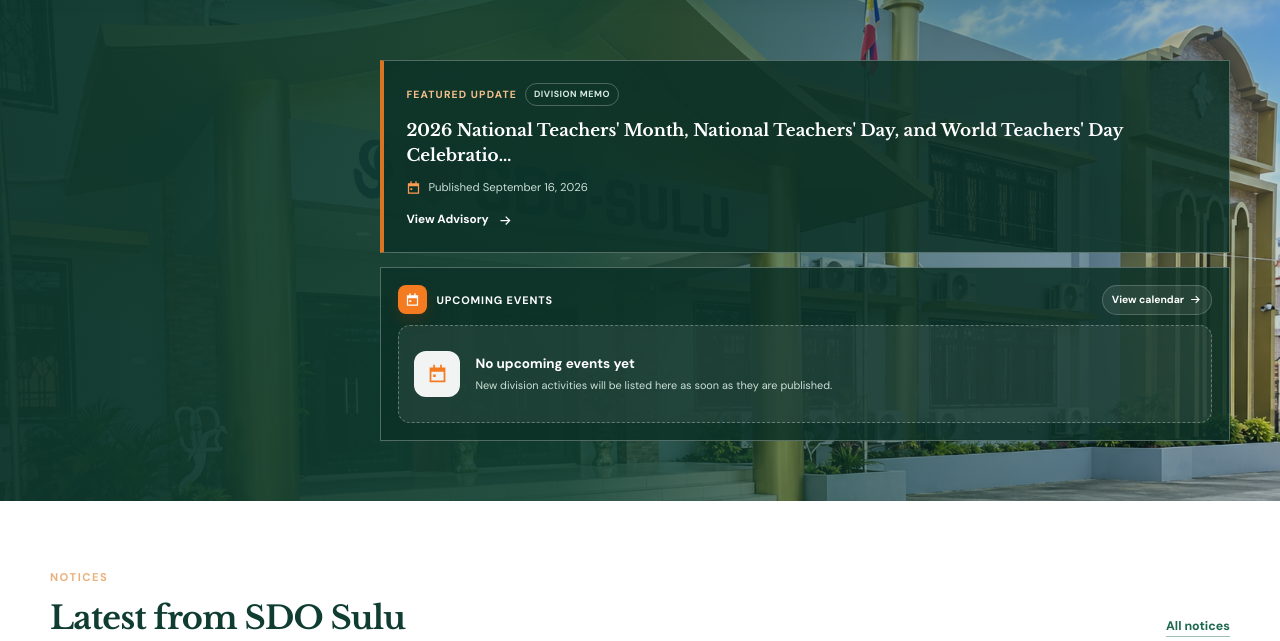
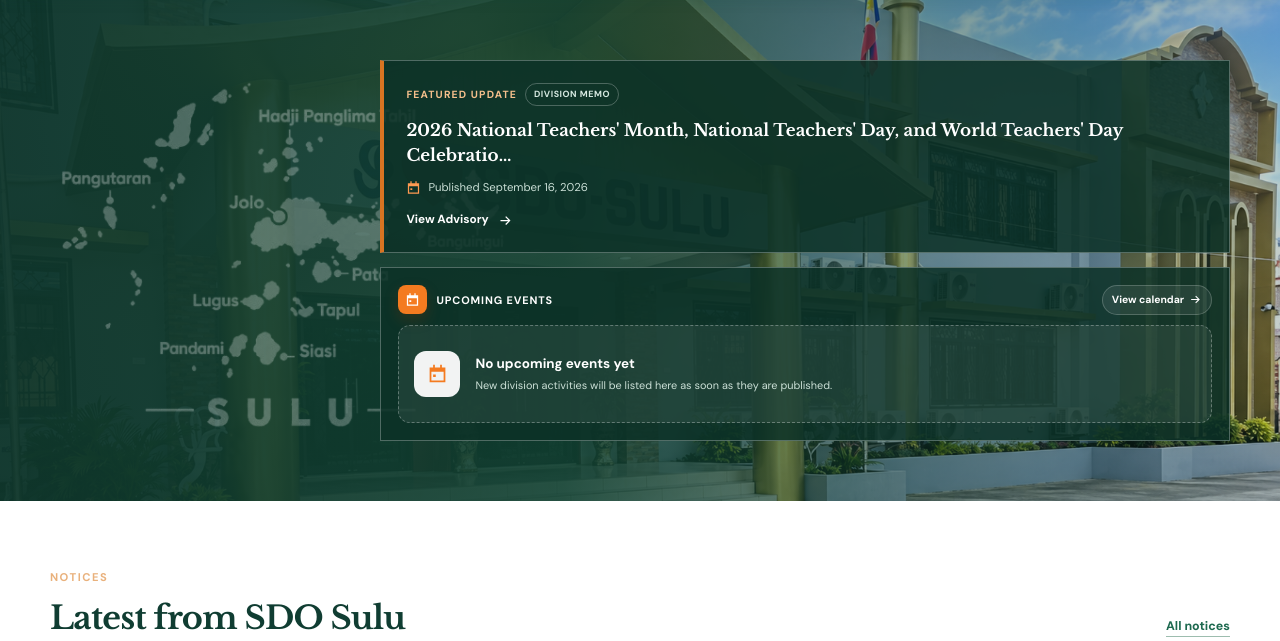
Before and after one commit to abdulkadiljhonardz-byte/sdo-sulu-website, a Django app: page / in a window 1280 px wide. Shown: the part 126-767 px from the top of the page. Run offline with Django 5.2, Linux system fonts and the light colour scheme; data comes from the database, SQL or seed files in the repository; data that the repository does not hold is empty; some libraries are stand-ins or nearby versions.

Commit message:
Restore homepage map on left side

```diff
--- a/static/css/human-design.css
+++ b/static/css/human-design.css
@@ -45,7 +45,7 @@ a, button { transition-duration: 140ms; }
   clip-path: none;
 }
 .masthead-lines::before, .home-masthead::after { display: none; }
-.masthead-map { display: none; }
+.masthead-map { display: block; }
 .portal-hero {
   position: relative;
   z-index: 3;
--- a/templates/base/base.html
+++ b/templates/base/base.html
@@ -43,7 +43,7 @@
   <link rel="stylesheet" href="{% static 'css/home-enhancements.css' %}?v=20260917.5">
   <link rel="stylesheet" href="{% static 'css/mobile-nav.css' %}?v=20260917.5">
   <link rel="stylesheet" href="{% static 'css/header-enhancements.css' %}?v=20260917.1">
-  <link rel="stylesheet" href="{% static 'css/human-design.css' %}?v=20260919.2">
+  <link rel="stylesheet" href="{% static 'css/human-design.css' %}?v=20260919.3">
 </head>
 <body>
   <a href="#main" class="skip-link">Skip to content</a>
--- a/templates/core/home.html
+++ b/templates/core/home.html
@@ -7,6 +7,7 @@
 
 <section class="home-masthead">
   <img class="masthead-office" src="{% static 'sdooffice.png' %}?v=20260917.6" alt="" aria-hidden="true">
+  <img class="masthead-map" src="{% static 'map.png' %}?v=20260917.6" alt="" aria-hidden="true">
   <div class="masthead-lines" aria-hidden="true"></div>
   <div class="site-shell portal-hero portal-hero-sidebar-only">
     <aside class="hero-sidebar">
```
